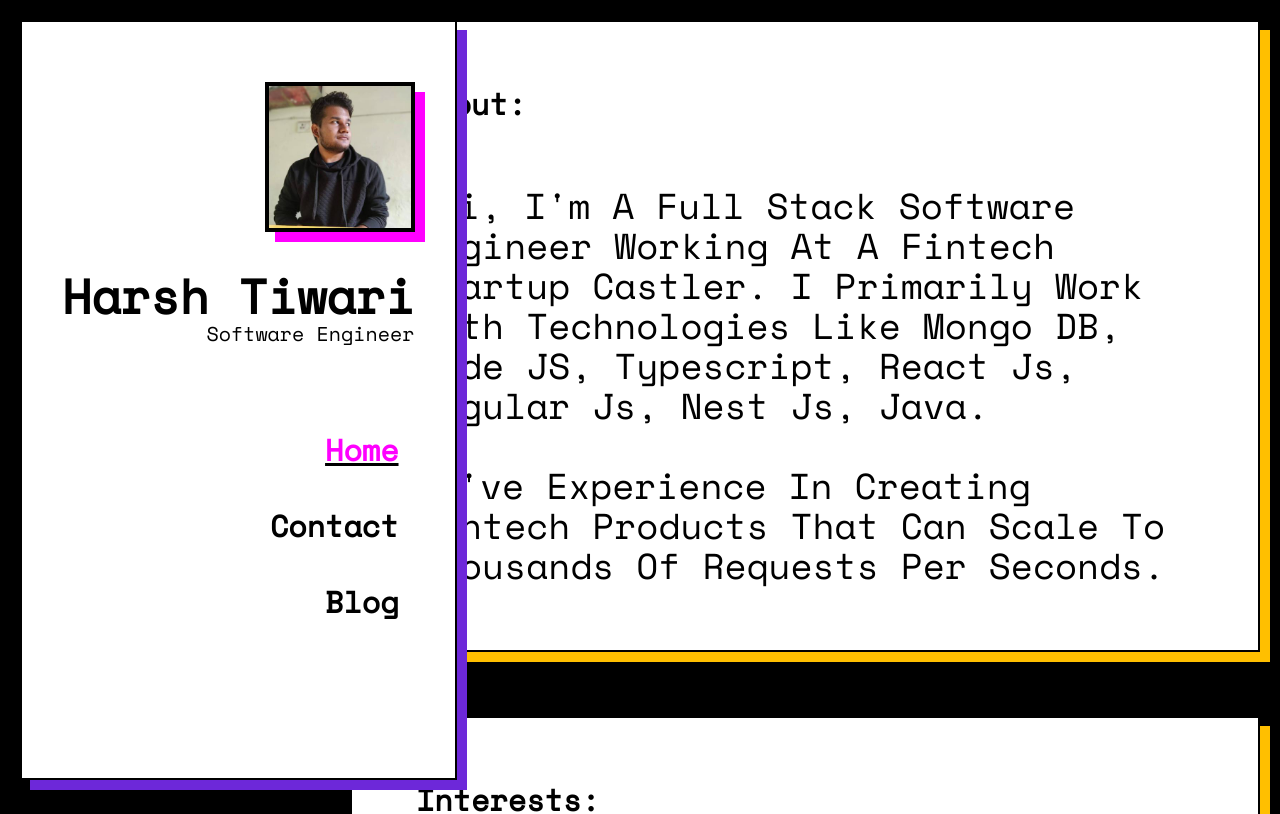
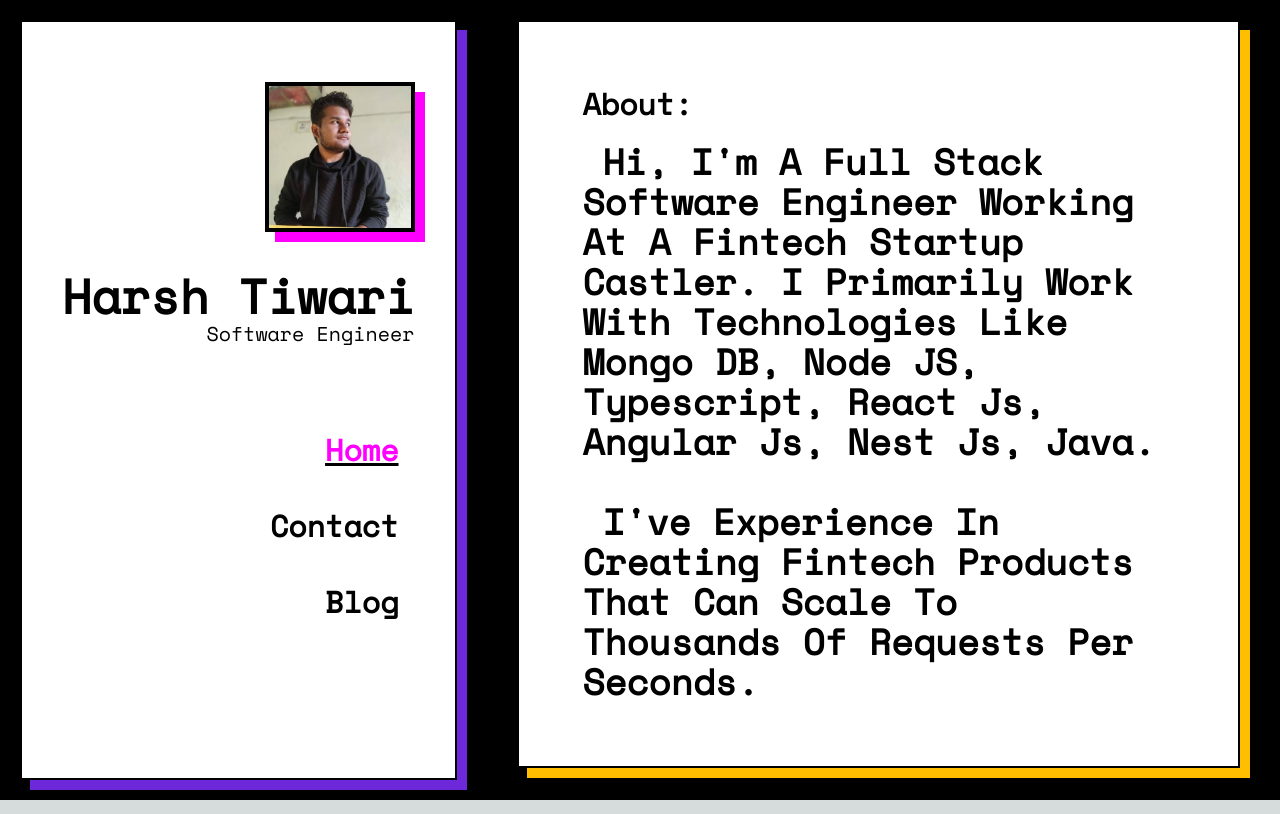
Before and after one commit to tiwari-ai-harsh/Portfolio-Website, a Next.js app: page / in a window 1280 px wide. Shown: the top 814 px of the page. Built offline with nearby package versions, Linux system fonts and the light colour scheme.

Commit message:
Animation completed

```diff
--- a/app/blog/page.tsx
+++ b/app/blog/page.tsx
@@ -1,7 +1,25 @@
+'use client';
 import { Inter } from '@next/font/google';
+import { motion } from 'framer-motion';
 
 const inter = Inter({ subsets: ['latin'] });
 
 export default function BlogPage() {
-  return <h1 className="text-3xl font-bold underline"> Hello Blog Page</h1>;
+  return (
+    <motion.div
+      initial={{ x: 300, opacity: 0 }}
+      animate={{ x: 0, opacity: 1 }}
+      exit={{ x: 300, opacity: 0 }}
+      transition={{
+        type: 'spring',
+        stiffness: 260,
+        damping: 20,
+      }}
+    >
+      <h1 className="text-3xl font-bold underline bg-red-50">
+        {' '}
+        Hello Blog Page
+      </h1>
+    </motion.div>
+  );
 }
--- a/app/contact/page.tsx
+++ b/app/contact/page.tsx
@@ -1,8 +1,23 @@
+'use client';
 import ContactMeForm from '@/components/contact/contactMeForm';
 import { Inter } from '@next/font/google';
+import { motion } from 'framer-motion';
 
 const inter = Inter({ subsets: ['latin'] });
 
 export default function ContactPage() {
-  return <ContactMeForm />;
+  return (
+    <motion.div
+      initial={{ x: 300, opacity: 0 }}
+      animate={{ x: 0, opacity: 1 }}
+      exit={{ x: 300, opacity: 0 }}
+      transition={{
+        type: 'spring',
+        stiffness: 260,
+        damping: 20,
+      }}
+    >
+      <ContactMeForm />;
+    </motion.div>
+  );
 }
--- a/app/layout.tsx
+++ b/app/layout.tsx
@@ -1,8 +1,8 @@
 import NavBar from '@/components/nav/navbar';
+import SideBar from '@/components/nav/sidebar';
 import { Space_Mono } from '@next/font/google';
 import './globals.css';
-import styles from './page.module.css';
-export const spaceMono = Space_Mono({
+const spaceMono = Space_Mono({
   weight: '400',
   subsets: ['latin'],
 });
@@ -19,13 +19,18 @@ export default function RootLayout({
       */}
       <head />
       <body>
-        <div className="bg-black">
-          <div className={`grid grid-cols-12 gap-10 ${spaceMono.className}`}>
-            <div className="relative col-span-3">
+        <div className={`bg-black ${spaceMono.className}`}>
+          <div className={`flex h-screen`}>
+            <div className="block xl:hidden">
               <NavBar />
             </div>
+            <aside className="sticky top-0 hidden h-screen xl:block">
+              <SideBar />
+            </aside>
             <div
-              className={`container flex flex-col col-span-9 px-10 ${styles.main}`}
+              className={`pt-32 xl:pt-5 w-screen flex-1 p-10 text-2xl font-bold
+              scrollbar-thin scrollbar-thumb-gray-200 scrollbar-track-black overflow-y-scroll scrollbar-thumb-rounded-full scrollbar-track-rounded-full
+              `}
             >
               {children}
             </div>
--- a/app/page.tsx
+++ b/app/page.tsx
@@ -1,13 +1,24 @@
+'use client';
 import AboutMe from '@/components/home/aboutMe';
 import Interests from '@/components/home/interests';
 import MeLinks from '@/components/home/meLinks';
+import { motion } from 'framer-motion';
 
 export default function Home() {
   return (
-    <div>
+    <motion.div
+      initial={{ x: 300, opacity: 0 }}
+      animate={{ x: 0, opacity: 1 }}
+      exit={{ x: 300, opacity: 0 }}
+      transition={{
+        type: 'spring',
+        stiffness: 260,
+        damping: 20,
+      }}
+    >
       <AboutMe />
       <Interests />
       <MeLinks />
-    </div>
+    </motion.div>
   );
 }
--- /dev/null
+++ b/components/3d/model.tsx
@@ -0,0 +1,5 @@
+// import { GTLFLoader} from 'three/examples/jsm/controls/'
+
+export default function Model() {
+  // const gltf = useLoader(GTLFLOa)
+}
--- a/components/common/cardWrapper.tsx
+++ b/components/common/cardWrapper.tsx
@@ -6,8 +6,8 @@ export default function CardWrapper({
   heading: string;
 }) {
   return (
-    <div className="p-16 mb-16 border-2 bg-white border-black shadow-[10px_10px_0px_0px_rgba(255,191,0)] ">
-      <div className="mb-16 text-3xl font-semibold text-black capitalize">
+    <div className="p-16 mb-32 border-2 bg-white border-black shadow-[10px_10px_0px_0px_rgba(255,191,0)] ">
+      <div className="text-3xl font-semibold text-black capitalize">
         {heading}
       </div>
       {children}
--- a/components/nav/navLink.tsx
+++ b/components/nav/navLink.tsx
@@ -14,7 +14,7 @@ export default function NavLink({
       href={to}
       className={`mx-4 text-3xl font-semibold  ${
         active
-          ? 'text-[rgba(255,0,255)] underline decoration-black '
+          ? 'xl:text-[rgba(255,0,255)] text-white underline decoration-black '
           : 'text-black'
       }`}
     >
--- a/components/nav/navbar.tsx
+++ b/components/nav/navbar.tsx
@@ -1,6 +1,5 @@
 'use client';
 import { navItems } from '@/constants/navItems';
-import Image from 'next/image';
 import { usePathname } from 'next/navigation';
 import NavLink from './navLink';
 
@@ -8,27 +7,22 @@ export default function NavBar() {
   const pathName = usePathname();
 
   return (
-    <div className="fixed w-fit h-[95vh] m-5 border-2 bg-white border-black shadow-[10px_10px_0px_0px_rgba(109,40,217)] ">
-      <nav className="flex flex-col p-10 text-end">
-        <div className="">
-          <div className="flex flex-row justify-end">
-            <Image
-              className="my-5 mb-10 justify-self-end border-4
-              border-black shadow-[10px_10px_0px_0px_rgba(255,0,255)]
-                          "
-              src={'/profile.jpeg'}
-              alt="me"
-              width="150"
-              height="150"
-            />
-          </div>
-          <p className="text-5xl font-bold">Harsh Tiwari</p>
-          <p className="text-xl">Software Engineer</p>
-          <a className="text-2xl font-semibold" href="/"></a>
-        </div>
+    <nav
+      className="
+    bg-[#96031A] px-2 sm:px-4 py-2.5 m-5 dark:bg-gray-900 fixed w-[95%] z-20 top-0 border-b dark:border-gray-600 border-black shadow-[10px_10px_0px_0px_rgba(255,191,0)]"
+    >
+      <div className="container flex flex-wrap items-center justify-between mx-auto">
+        <a href="https://flowbite.com/" className="flex items-center">
+          <span className="self-center text-5xl font-semibold text-white whitespace-nowrap">
+            H.T
+          </span>
+        </a>
 
-        <div className="flex flex-col pt-5 my-16 spacing">
-          <ul className="space-y-10 text-gray-500 list-none list-inside dark:text-gray-400">
+        <div
+          className="items-center justify-between hidden w-full md:flex md:w-auto md:order-1"
+          id="navbar-sticky"
+        >
+          <ul className="flex flex-row">
             {navItems.map((nav) => {
               return (
                 <li key={nav.url}>
@@ -40,7 +34,7 @@ export default function NavBar() {
             })}
           </ul>
         </div>
-      </nav>
-    </div>
+      </div>
+    </nav>
   );
 }
--- /dev/null
+++ b/components/nav/sidebar.tsx
@@ -0,0 +1,46 @@
+'use client';
+import { navItems } from '@/constants/navItems';
+import Image from 'next/image';
+import { usePathname } from 'next/navigation';
+import NavLink from './navLink';
+
+export default function SideBar() {
+  const pathName = usePathname();
+
+  return (
+    <div className="h-[95vh] w-128 m-5 border-2 bg-white border-black shadow-[10px_10px_0px_0px_rgba(109,40,217)] ">
+      <nav className="flex flex-col lg:p-10 text-end">
+        <div className="">
+          <div className="flex flex-row justify-end">
+            <Image
+              className="my-5 mb-10 justify-self-end border-4
+              border-black shadow-[10px_10px_0px_0px_rgba(255,0,255)]
+                          "
+              src={'/profile.jpeg'}
+              alt="me"
+              width="150"
+              height="150"
+            />
+          </div>
+          <p className="text-5xl font-bold">Harsh Tiwari</p>
+          <p className="text-xl">Software Engineer</p>
+          <a className="text-2xl font-semibold" href="/"></a>
+        </div>
+
+        <div className="flex flex-col pt-5 my-16 spacing">
+          <ul className="space-y-10 text-gray-500 list-none list-inside dark:text-gray-400">
+            {navItems.map((nav) => {
+              return (
+                <li key={nav.url}>
+                  <NavLink to={nav.url} active={nav.url === pathName}>
+                    {nav.name}
+                  </NavLink>
+                </li>
+              );
+            })}
+          </ul>
+        </div>
+      </nav>
+    </div>
+  );
+}
--- a/package.json
+++ b/package.json
@@ -10,15 +10,18 @@
   },
   "dependencies": {
     "@next/font": "^13.1.6",
+    "@react-three/drei": "^9.56.27",
+    "@react-three/fiber": "^8.11.5",
     "@types/node": "18.13.0",
     "@types/react": "18.0.27",
     "@types/react-dom": "18.0.10",
     "eslint": "8.34.0",
     "eslint-config-next": "13.1.6",
-    "framer-motion": "^9.0.2",
+    "framer-motion": "^10.0.1",
     "next": "13.1.6",
     "react": "18.2.0",
     "react-dom": "18.2.0",
+    "three": "^0.150.1",
     "typescript": "4.9.5"
   },
   "devDependencies": {
@@ -26,6 +29,7 @@
     "eslint-config-prettier": "^8.6.0",
     "postcss": "^8.4.21",
     "prettier": "2.8.4",
+    "tailwind-scrollbar": "^2.1.0",
     "tailwindcss": "^3.2.6"
   }
 }
--- a/tailwind.config.js
+++ b/tailwind.config.js
@@ -11,5 +11,7 @@ module.exports = {
   theme: {
     extend: {},
   },
-  plugins: [],
+  plugins: [
+    require('tailwind-scrollbar')
+  ]
 }
```
Also changed, not shown: 1 other file (tests, documents, lock files or other folders).
